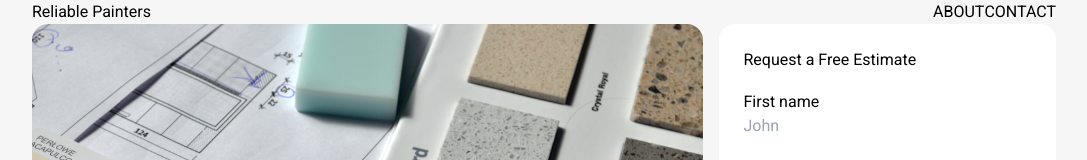
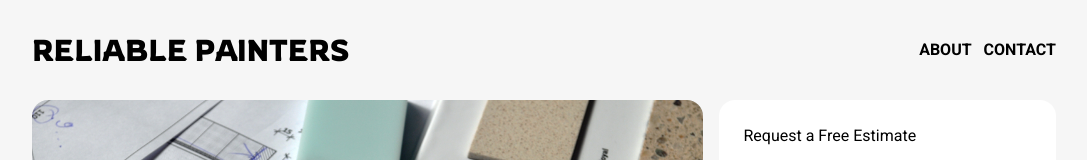
Before and after one commit to tlannigan/reliable-painter-react, a React (Create React App) app: page / in a window 1280 px wide. Shown: the top 160 px of the page, without its empty margins (96-1183 px from the left). Built offline with nearby package versions, Linux system fonts and the light colour scheme.

Commit message:
Fix spacing and add hovered underlines in header

```diff
--- a/src/components/Header.js
+++ b/src/components/Header.js
@@ -4,8 +4,10 @@ import Navbar from './Navbar'
 export class Header extends Component {
   render() {
     return (
-      <div className='flex justify-between'>
-        <div>Reliable Painters</div>
+      <div className='flex justify-between py-8'>
+        <div>
+          <h1 className='rowdies text-3xl'>RELIABLE PAINTERS</h1>
+        </div>
         <Navbar/>
       </div>
     )
--- a/src/components/Navbar.js
+++ b/src/components/Navbar.js
@@ -3,9 +3,9 @@ import React, { Component } from 'react'
 export class Navbar extends Component {
   render() {
     return (
-      <nav className='flex'>
-        <a href='/'>ABOUT</a>
-        <a href='/'>CONTACT</a>
+      <nav className='flex items-center gap-x-3 roboto-bold decoration-4 underline-offset-4'>
+        <a href='#about' className='hover:underline'>ABOUT</a>
+        <a href='#contact' className='hover:underline'>CONTACT</a>
       </nav>
     )
   }
```
